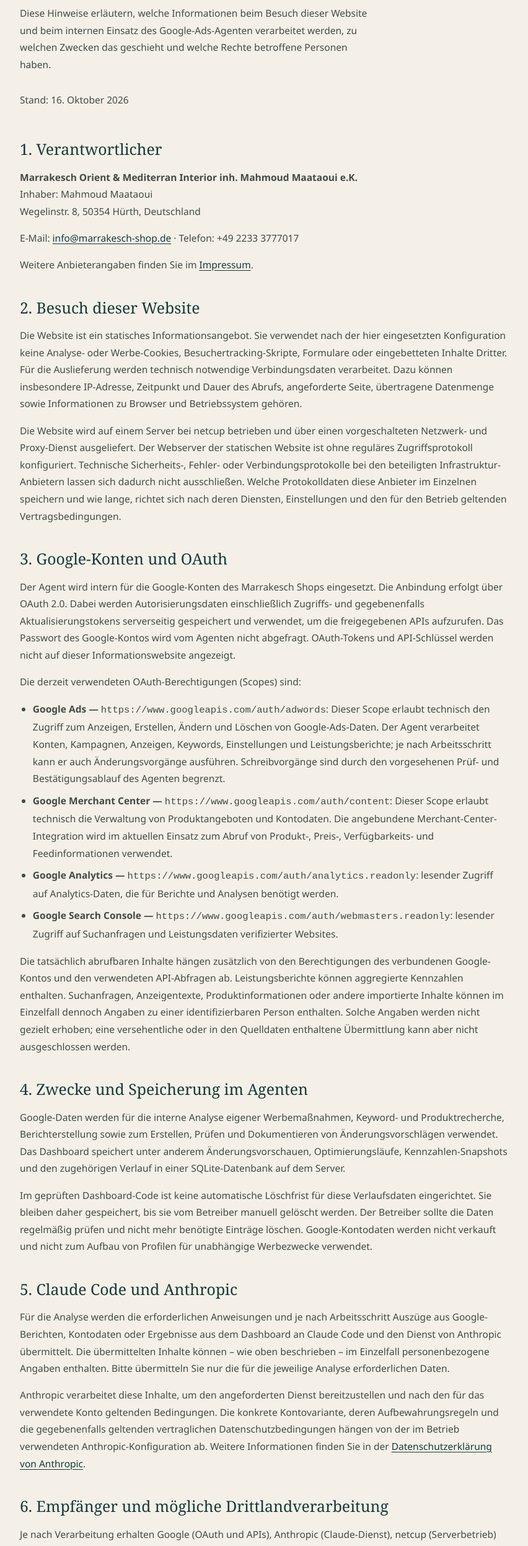
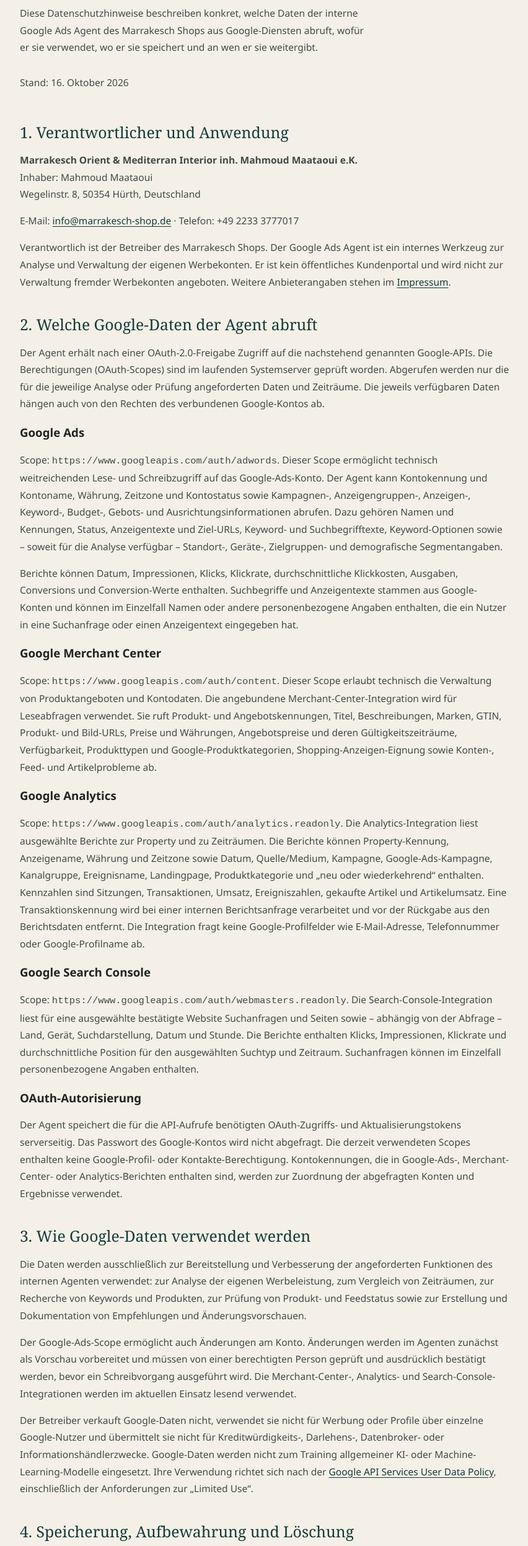
Before and after one commit to samirdev03/google-ads-agent-disclaimer, a plain HTML site: page site/privacy.html in a window 1280 px wide. Shown: the part 298-2793 px from the top of the page at 62% size, without its empty margins (213-1065 px from the left). Drawn offline with Linux system fonts and the light colour scheme.

Commit message:
Expand privacy notice for Google verification

```diff
--- a/site/privacy.html
+++ b/site/privacy.html
@@ -1,47 +1,54 @@
 <!doctype html>
 <html lang="de"><head>
 <meta charset="utf-8"><meta name="viewport" content="width=device-width, initial-scale=1">
-<meta name="description" content="Datenschutzhinweise zur Website und zum internen Google-Ads-Agenten des Marrakesch Shops."><meta name="theme-color" content="#153b3a">
-<title>Datenschutzhinweise | Google Ads Agent</title><link rel="icon" href="/favicon.svg" type="image/svg+xml"><link rel="stylesheet" href="/styles.css">
+<meta name="description" content="Ausführliche Datenschutzhinweise zum Google Ads Agent des Marrakesch Shops: Google-Daten, OAuth, Nutzung, Speicherung, Weitergabe und Löschung."><meta name="theme-color" content="#153b3a">
+<title>Datenschutzhinweise | Google Ads Agent – Marrakesch Shop</title><link rel="icon" href="/favicon.svg" type="image/svg+xml"><link rel="stylesheet" href="/styles.css">
 </head><body>
 <header class="site-header"><a class="wordmark" href="/" aria-label="Marrakesch Shop Google Ads Agent – Startseite"><span class="mark" aria-hidden="true">M</span><span><strong>Marrakesch Shop</strong><small>Google Ads Agent</small></span></a><nav aria-label="Hauptnavigation"><a href="/">Startseite</a><a href="/terms.html">Nutzungsbedingungen</a></nav></header>
 <main class="legal">
 <p class="eyebrow">Google Ads Agent · Datenschutz</p><h1>Datenschutzhinweise</h1>
-<p class="legal-lead">Diese Hinweise erläutern, welche Informationen beim Besuch dieser Website und beim internen Einsatz des Google-Ads-Agenten verarbeitet werden, zu welchen Zwecken das geschieht und welche Rechte betroffene Personen haben.</p>
+<p class="legal-lead">Diese Datenschutzhinweise beschreiben konkret, welche Daten der interne Google Ads Agent des Marrakesch Shops aus Google-Diensten abruft, wofür er sie verwendet, wo er sie speichert und an wen er sie weitergibt.</p>
 <p class="updated">Stand: 16. Oktober 2026</p>
-<section><h2>1. Verantwortlicher</h2>
+<section><h2>1. Verantwortlicher und Anwendung</h2>
 <p><strong>Marrakesch Orient &amp; Mediterran Interior inh. Mahmoud Maataoui e.K.</strong><br>Inhaber: Mahmoud Maataoui<br>Wegelinstr. 8, 50354 Hürth, Deutschland</p>
 <p>E-Mail: <a href="mailto:info@marrakesch-shop.de">info@marrakesch-shop.de</a> · Telefon: +49 2233 3777017</p>
-<p>Weitere Anbieterangaben finden Sie im <a href="/terms.html#impressum">Impressum</a>.</p></section>
-<section><h2>2. Besuch dieser Website</h2>
-<p>Die Website ist ein statisches Informationsangebot. Sie verwendet nach der hier eingesetzten Konfiguration keine Analyse- oder Werbe-Cookies, Besuchertracking-Skripte, Formulare oder eingebetteten Inhalte Dritter. Für die Auslieferung werden technisch notwendige Verbindungsdaten verarbeitet. Dazu können insbesondere IP-Adresse, Zeitpunkt und Dauer des Abrufs, angeforderte Seite, übertragene Datenmenge sowie Informationen zu Browser und Betriebssystem gehören.</p>
-<p>Die Website wird auf einem Server bei netcup betrieben und über einen vorgeschalteten Netzwerk- und Proxy-Dienst ausgeliefert. Der Webserver der statischen Website ist ohne reguläres Zugriffsprotokoll konfiguriert. Technische Sicherheits-, Fehler- oder Verbindungsprotokolle bei den beteiligten Infrastruktur-Anbietern lassen sich dadurch nicht ausschließen. Welche Protokolldaten diese Anbieter im Einzelnen speichern und wie lange, richtet sich nach deren Diensten, Einstellungen und den für den Betrieb geltenden Vertragsbedingungen.</p></section>
-<section><h2>3. Google-Konten und OAuth</h2>
-<p>Der Agent wird intern für die Google-Konten des Marrakesch Shops eingesetzt. Die Anbindung erfolgt über OAuth 2.0. Dabei werden Autorisierungsdaten einschließlich Zugriffs- und gegebenenfalls Aktualisierungstokens serverseitig gespeichert und verwendet, um die freigegebenen APIs aufzurufen. Das Passwort des Google-Kontos wird vom Agenten nicht abgefragt. OAuth-Tokens und API-Schlüssel werden nicht auf dieser Informationswebsite angezeigt.</p>
-<p>Die derzeit verwendeten OAuth-Berechtigungen (Scopes) sind:</p>
-<ul>
-<li><strong>Google Ads —</strong> <code>https://www.googleapis.com/auth/adwords</code>: Dieser Scope erlaubt technisch den Zugriff zum Anzeigen, Erstellen, Ändern und Löschen von Google-Ads-Daten. Der Agent verarbeitet Konten, Kampagnen, Anzeigen, Keywords, Einstellungen und Leistungsberichte; je nach Arbeitsschritt kann er auch Änderungsvorgänge ausführen. Schreibvorgänge sind durch den vorgesehenen Prüf- und Bestätigungsablauf des Agenten begrenzt.</li>
-<li><strong>Google Merchant Center —</strong> <code>https://www.googleapis.com/auth/content</code>: Dieser Scope erlaubt technisch die Verwaltung von Produktangeboten und Kontodaten. Die angebundene Merchant-Center-Integration wird im aktuellen Einsatz zum Abruf von Produkt-, Preis-, Verfügbarkeits- und Feedinformationen verwendet.</li>
-<li><strong>Google Analytics —</strong> <code>https://www.googleapis.com/auth/analytics.readonly</code>: lesender Zugriff auf Analytics-Daten, die für Berichte und Analysen benötigt werden.</li>
-<li><strong>Google Search Console —</strong> <code>https://www.googleapis.com/auth/webmasters.readonly</code>: lesender Zugriff auf Suchanfragen und Leistungsdaten verifizierter Websites.</li>
-</ul>
-<p>Die tatsächlich abrufbaren Inhalte hängen zusätzlich von den Berechtigungen des verbundenen Google-Kontos und den verwendeten API-Abfragen ab. Leistungsberichte können aggregierte Kennzahlen enthalten. Suchanfragen, Anzeigentexte, Produktinformationen oder andere importierte Inhalte können im Einzelfall dennoch Angaben zu einer identifizierbaren Person enthalten. Solche Angaben werden nicht gezielt erhoben; eine versehentliche oder in den Quelldaten enthaltene Übermittlung kann aber nicht ausgeschlossen werden.</p></section>
-<section><h2>4. Zwecke und Speicherung im Agenten</h2>
-<p>Google-Daten werden für die interne Analyse eigener Werbemaßnahmen, Keyword- und Produktrecherche, Berichterstellung sowie zum Erstellen, Prüfen und Dokumentieren von Änderungsvorschlägen verwendet. Das Dashboard speichert unter anderem Änderungsvorschauen, Optimierungsläufe, Kennzahlen-Snapshots und den zugehörigen Verlauf in einer SQLite-Datenbank auf dem Server.</p>
-<p>Im geprüften Dashboard-Code ist keine automatische Löschfrist für diese Verlaufsdaten eingerichtet. Sie bleiben daher gespeichert, bis sie vom Betreiber manuell gelöscht werden. Der Betreiber sollte die Daten regelmäßig prüfen und nicht mehr benötigte Einträge löschen. Google-Kontodaten werden nicht verkauft und nicht zum Aufbau von Profilen für unabhängige Werbezwecke verwendet.</p></section>
-<section><h2>5. Claude Code und Anthropic</h2>
-<p>Für die Analyse werden die erforderlichen Anweisungen und je nach Arbeitsschritt Auszüge aus Google-Berichten, Kontodaten oder Ergebnisse aus dem Dashboard an Claude Code und den Dienst von Anthropic übermittelt. Die übermittelten Inhalte können – wie oben beschrieben – im Einzelfall personenbezogene Angaben enthalten. Bitte übermitteln Sie nur die für die jeweilige Analyse erforderlichen Daten.</p>
-<p>Anthropic verarbeitet diese Inhalte, um den angeforderten Dienst bereitzustellen und nach den für das verwendete Konto geltenden Bedingungen. Die konkrete Kontovariante, deren Aufbewahrungsregeln und die gegebenenfalls geltenden vertraglichen Datenschutzbedingungen hängen von der im Betrieb verwendeten Anthropic-Konfiguration ab. Weitere Informationen finden Sie in der <a href="https://www.anthropic.com/legal/privacy" rel="noopener noreferrer">Datenschutzerklärung von Anthropic</a>.</p></section>
-<section><h2>6. Empfänger und mögliche Drittlandverarbeitung</h2>
-<p>Je nach Verarbeitung erhalten Google (OAuth und APIs), Anthropic (Claude-Dienst), netcup (Serverbetrieb) sowie der vorgeschaltete Netzwerk- und Proxy-Anbieter die jeweils erforderlichen Daten oder können technisch Zugriff darauf erhalten. Die Verarbeitung und eine mögliche Übermittlung in Staaten außerhalb des Europäischen Wirtschaftsraums richten sich nach den eingesetzten Konten, Diensten und Vertragsbedingungen der Anbieter. Für Einzelheiten zu Speicherfristen, Speicherorten und Übermittlungsmechanismen sind die jeweils geltenden Anbieterinformationen und Verträge maßgeblich.</p></section>
-<section><h2>7. Rechtsgrundlagen</h2>
-<p>Soweit personenbezogene Daten verarbeitet werden, erfolgt dies zur Bereitstellung und Sicherheit dieser Website sowie zur Verwaltung der eigenen Werbe- und Geschäftstätigkeit. Die jeweils einschlägige Rechtsgrundlage richtet sich nach dem konkreten Verarbeitungsvorgang und den Umständen des Einzelfalls.</p></section>
-<section><h2>8. Speicherdauer</h2>
-<p>Website-Verbindungsdaten werden nach den Einstellungen und Speicherfristen der beteiligten Infrastruktur-Anbieter gelöscht oder anonymisiert. Für gespeicherte Agentenverläufe gilt derzeit: keine automatische Löschung im Dashboard; manuelle Löschung durch den Betreiber. Für OAuth-Tokens ist im geprüften Code keine feste automatische Löschfrist erkennbar. Wenn die Anbindung nicht mehr benötigt wird, muss der Betreiber die Berechtigung bei Google widerrufen und die Tokens serverseitig löschen. Abweichende gesetzliche Aufbewahrungspflichten bleiben unberührt.</p></section>
-<section><h2>9. Rechte betroffener Personen</h2>
-<p>Betroffene Personen können nach Maßgabe der gesetzlichen Voraussetzungen Auskunft über ihre Daten sowie Berichtigung, Löschung, Einschränkung der Verarbeitung und Datenübertragbarkeit verlangen. Sie können einer Verarbeitung widersprechen, soweit diese auf berechtigten Interessen beruht. Außerdem können sie sich bei einer Datenschutzaufsichtsbehörde beschweren. Anfragen richten Sie bitte an <a href="mailto:info@marrakesch-shop.de">info@marrakesch-shop.de</a>.</p></section>
-<section><h2>10. Aktualisierung</h2>
-<p>Diese Datenschutzhinweise werden angepasst, wenn sich eingesetzte Dienste, Datenquellen oder Verarbeitungsabläufe wesentlich ändern.</p></section>
+<p>Verantwortlich ist der Betreiber des Marrakesch Shops. Der Google Ads Agent ist ein internes Werkzeug zur Analyse und Verwaltung der eigenen Werbekonten. Er ist kein öffentliches Kundenportal und wird nicht zur Verwaltung fremder Werbekonten angeboten. Weitere Anbieterangaben stehen im <a href="/terms.html#impressum">Impressum</a>.</p></section>
+<section><h2>2. Welche Google-Daten der Agent abruft</h2>
+<p>Der Agent erhält nach einer OAuth-2.0-Freigabe Zugriff auf die nachstehend genannten Google-APIs. Die Berechtigungen (OAuth-Scopes) sind im laufenden Systemserver geprüft worden. Abgerufen werden nur die für die jeweilige Analyse oder Prüfung angeforderten Daten und Zeiträume. Die jeweils verfügbaren Daten hängen auch von den Rechten des verbundenen Google-Kontos ab.</p>
+<h3>Google Ads</h3>
+<p>Scope: <code>https://www.googleapis.com/auth/adwords</code>. Dieser Scope ermöglicht technisch weitreichenden Lese- und Schreibzugriff auf das Google-Ads-Konto. Der Agent kann Kontokennung und Kontoname, Währung, Zeitzone und Kontostatus sowie Kampagnen-, Anzeigengruppen-, Anzeigen-, Keyword-, Budget-, Gebots- und Ausrichtungsinformationen abrufen. Dazu gehören Namen und Kennungen, Status, Anzeigentexte und Ziel-URLs, Keyword- und Suchbegrifftexte, Keyword-Optionen sowie – soweit für die Analyse verfügbar – Standort-, Geräte-, Zielgruppen- und demografische Segmentangaben.</p>
+<p>Berichte können Datum, Impressionen, Klicks, Klickrate, durchschnittliche Klickkosten, Ausgaben, Conversions und Conversion-Werte enthalten. Suchbegriffe und Anzeigentexte stammen aus Google-Konten und können im Einzelfall Namen oder andere personenbezogene Angaben enthalten, die ein Nutzer in eine Suchanfrage oder einen Anzeigentext eingegeben hat.</p>
+<h3>Google Merchant Center</h3>
+<p>Scope: <code>https://www.googleapis.com/auth/content</code>. Dieser Scope erlaubt technisch die Verwaltung von Produktangeboten und Kontodaten. Die angebundene Merchant-Center-Integration wird für Leseabfragen verwendet. Sie ruft Produkt- und Angebotskennungen, Titel, Beschreibungen, Marken, GTIN, Produkt- und Bild-URLs, Preise und Währungen, Angebotspreise und deren Gültigkeitszeiträume, Verfügbarkeit, Produkttypen und Google-Produktkategorien, Shopping-Anzeigen-Eignung sowie Konten-, Feed- und Artikelprobleme ab.</p>
+<h3>Google Analytics</h3>
+<p>Scope: <code>https://www.googleapis.com/auth/analytics.readonly</code>. Die Analytics-Integration liest ausgewählte Berichte zur Property und zu Zeiträumen. Die Berichte können Property-Kennung, Anzeigename, Währung und Zeitzone sowie Datum, Quelle/Medium, Kampagne, Google-Ads-Kampagne, Kanalgruppe, Ereignisname, Landingpage, Produktkategorie und „neu oder wiederkehrend“ enthalten. Kennzahlen sind Sitzungen, Transaktionen, Umsatz, Ereigniszahlen, gekaufte Artikel und Artikelumsatz. Eine Transaktionskennung wird bei einer internen Berichtsanfrage verarbeitet und vor der Rückgabe aus den Berichtsdaten entfernt. Die Integration fragt keine Google-Profilfelder wie E-Mail-Adresse, Telefonnummer oder Google-Profilname ab.</p>
+<h3>Google Search Console</h3>
+<p>Scope: <code>https://www.googleapis.com/auth/webmasters.readonly</code>. Die Search-Console-Integration liest für eine ausgewählte bestätigte Website Suchanfragen und Seiten sowie – abhängig von der Abfrage – Land, Gerät, Suchdarstellung, Datum und Stunde. Die Berichte enthalten Klicks, Impressionen, Klickrate und durchschnittliche Position für den ausgewählten Suchtyp und Zeitraum. Suchanfragen können im Einzelfall personenbezogene Angaben enthalten.</p>
+<h3>OAuth-Autorisierung</h3>
+<p>Der Agent speichert die für die API-Aufrufe benötigten OAuth-Zugriffs- und Aktualisierungstokens serverseitig. Das Passwort des Google-Kontos wird nicht abgefragt. Die derzeit verwendeten Scopes enthalten keine Google-Profil- oder Kontakte-Berechtigung. Kontokennungen, die in Google-Ads-, Merchant-Center- oder Analytics-Berichten enthalten sind, werden zur Zuordnung der abgefragten Konten und Ergebnisse verwendet.</p></section>
+<section><h2>3. Wie Google-Daten verwendet werden</h2>
+<p>Die Daten werden ausschließlich zur Bereitstellung und Verbesserung der angeforderten Funktionen des internen Agenten verwendet: zur Analyse der eigenen Werbeleistung, zum Vergleich von Zeiträumen, zur Recherche von Keywords und Produkten, zur Prüfung von Produkt- und Feedstatus sowie zur Erstellung und Dokumentation von Empfehlungen und Änderungsvorschauen.</p>
+<p>Der Google-Ads-Scope ermöglicht auch Änderungen am Konto. Änderungen werden im Agenten zunächst als Vorschau vorbereitet und müssen von einer berechtigten Person geprüft und ausdrücklich bestätigt werden, bevor ein Schreibvorgang ausgeführt wird. Die Merchant-Center-, Analytics- und Search-Console-Integrationen werden im aktuellen Einsatz lesend verwendet.</p>
+<p>Der Betreiber verkauft Google-Daten nicht, verwendet sie nicht für Werbung oder Profile über einzelne Google-Nutzer und übermittelt sie nicht für Kreditwürdigkeits-, Darlehens-, Datenbroker- oder Informationshändlerzwecke. Google-Daten werden nicht zum Training allgemeiner KI- oder Machine-Learning-Modelle eingesetzt. Ihre Verwendung richtet sich nach der <a href="https://developers.google.com/terms/api-services-user-data-policy" rel="noopener noreferrer">Google API Services User Data Policy</a>, einschließlich der Anforderungen zur „Limited Use“.</p></section>
+<section><h2>4. Speicherung, Aufbewahrung und Löschung</h2>
+<p>OAuth-Tokens und Google-API-Zugangsdaten liegen in serverseitigen Credential-Dateien und werden den jeweiligen API-Integrationen in schreibgeschützten Container-Einbindungen zur Verfügung gestellt. Sie werden nicht an den Browser ausgeliefert und nicht im öffentlichen Website-Code gespeichert. Eine feste automatische Löschfrist für diese Tokens ist im geprüften Betrieb nicht eingerichtet. Wird eine Google-Verbindung nicht mehr benötigt, muss der Betreiber die Berechtigung bei Google widerrufen und die Tokens serverseitig löschen.</p>
+<p>Das Dashboard speichert auf dem Server in einer SQLite-Datenbank unter anderem Änderungsvorschauen, Kontokennungen, Anmerkungen, Lauf- und Entscheidungsverläufe, Status, Zeiträume, Kennzahlen, Zusammenfassungen und zugehörige Nutzdaten. Teile des Verlaufs sind im Dashboard-Code als fortlaufend und änderungsgeschützt eingerichtet. Es gibt keine automatische Löschung und keine reguläre Löschfunktion in der Dashboard-Oberfläche. Eine Löschung erfolgt durch serverseitige Wartung des Betreibers. Löschanfragen können an die oben genannte Kontaktadresse gerichtet werden.</p>
+<p>Bei Google und Anthropic richten sich Aufbewahrung und Löschung zusätzlich nach den jeweiligen Diensten und dem aktiven Vertrag beziehungsweise Kontotyp. Die Website und der statische Webserver speichern nach der vorliegenden Konfiguration keine regulären Seitenzugriffsprotokolle. Sicherheits-, Fehler- und Verbindungsprotokolle des Servers und von Infrastruktur-Anbietern können dennoch entstehen; ihre Fristen richten sich nach den dort wirksamen Einstellungen und Verträgen.</p></section>
+<section><h2>5. Weitergabe an Google, Anthropic und Hosting-Anbieter</h2>
+<p><strong>Google:</strong> Google erhält OAuth-Autorisierungs- und API-Anfragen, um die freigegebenen Kontodaten bereitzustellen und angeforderte Google-Ads-Änderungen auszuführen. Dabei gelten die Google-Datenschutzinformationen und die oben verlinkte Google API Services User Data Policy.</p>
+<p><strong>Anthropic / Claude Code:</strong> Für eine vom Betreiber angeforderte Analyse werden die dafür erforderlichen Anweisungen und ausgewählte Google-Berichtsdaten oder Dashboard-Ergebnisse an Claude Code und Anthropic übertragen. Anthropic verarbeitet diese Inhalte zur Generierung der angeforderten Antwort. Nicht jeder API-Datensatz wird automatisch an Anthropic übertragen; übermittelt wird der für die jeweilige Aufgabe benötigte Kontext. Der Betreiber nutzt Google-Daten nicht zum Training von Modellen und übermittelt sie Anthropic ausschließlich zur Bereitstellung der angeforderten Agentenfunktion. Anthropic beschreibt die Datennutzung von Claude Code in seiner <a href="https://docs.anthropic.com/en/docs/claude-code/data-usage" rel="noopener noreferrer">Produktdokumentation</a>. Die konkrete Anthropic-Kontovariante und deren Einstellungen können zusätzliche Aufbewahrungsbedingungen festlegen; der Betreiber darf für diese Verarbeitung keine Teilnahme an einem Modelltraining freischalten.</p>
+<p><strong>Hosting:</strong> Der Agent und die Website werden auf einem Server bei netcup betrieben. Netcup und der Betreiber des vorgeschalteten öffentlichen Webservers können zur Übertragung und Absicherung der Verbindung erforderliche technische Verbindungsdaten erhalten. Daten werden nicht an sonstige Empfänger verkauft oder für deren unabhängige Zwecke bereitgestellt. Eine Verarbeitung außerhalb des Europäischen Wirtschaftsraums durch Google oder Anthropic kann je nach verwendetem Konto und Vertrag stattfinden; maßgeblich sind die für den konkreten Dienst geltenden Anbieterbedingungen und Übermittlungsmechanismen.</p></section>
+<section><h2>6. Schutz der Daten</h2>
+<p>Die Website und die Verbindungen zu Google-APIs sowie Anthropic werden über HTTPS/TLS übertragen. OAuth-Zugangsdaten werden serverseitig und getrennt vom Website-Code gehalten; die Google-Integrationen erhalten sie über schreibgeschützte Einbindungen. OAuth-Tokens werden nicht im Browser angezeigt. Das Dashboard verlangt eine Autorisierung, bevor gespeicherte Agentenverläufe abgerufen oder bearbeitet werden können. Der Serverzugriff ist auf den Betreiber und die für den technischen Betrieb nötigen Prozesse beschränkt. Die SQLite-Datenbank ist nicht öffentlich abrufbar. Eine Verschlüsselung der gespeicherten Daten im Ruhezustand wird hier nicht zugesichert.</p></section>
+<section><h2>7. Personenbezogene Daten und Rechtsgrundlage</h2>
+<p>Der Agent ruft keine Google-Nutzerprofile oder Kontaktlisten ab. Die oben genannten Konto-, Anzeigen-, Such- und Leistungsdaten beziehen sich überwiegend auf das Geschäftskonto des Betreibers. Suchbegriffe, URLs, Anzeigentexte oder sonstige Inhalte können dennoch im Einzelfall personenbezogene Angaben enthalten. Auch IP-Adressen von Website-Besuchern sind personenbezogene Daten.</p>
+<p>Soweit personenbezogene Daten verarbeitet werden, erfolgt dies zur Bereitstellung und Sicherheit der Website sowie zur Verwaltung und Verbesserung der eigenen Geschäftstätigkeit. Die konkrete Rechtsgrundlage wird vom Verantwortlichen nach Zweck und Umständen der jeweiligen Verarbeitung bestimmt. Für die Verarbeitung von Google-Nutzerdaten außerhalb dieser Zwecke findet keine Weiterverwendung statt.</p></section>
+<section><h2>8. Besuch der Informationswebsite</h2>
+<p>Diese statische Informationswebsite setzt keine Analyse- oder Werbe-Cookies, Besuchertracking-Skripte, Formulare oder eingebetteten Inhalte Dritter ein. Beim Seitenabruf können technisch notwendige Verbindungsdaten anfallen, insbesondere IP-Adresse, Zeitpunkt, angeforderte Seite sowie Informationen zu Browser und Betriebssystem. Der öffentliche Caddy-Webserver ist ohne reguläres Zugriffsprotokoll konfiguriert. Technische Sicherheits- und Fehlerprotokolle auf Server- oder Hostingebene sind davon nicht ausgeschlossen.</p></section>
+<section><h2>9. Rechte und Kontakt</h2>
+<p>Betroffene Personen können im gesetzlichen Umfang Auskunft, Berichtigung, Löschung, Einschränkung der Verarbeitung und Datenübertragbarkeit verlangen sowie einer Verarbeitung widersprechen. Anfragen und Löschanträge richten Sie bitte an <a href="mailto:info@marrakesch-shop.de">info@marrakesch-shop.de</a>. Sie können sich außerdem bei einer Datenschutzaufsichtsbehörde beschweren.</p></section>
+<section><h2>10. Änderungen dieser Hinweise</h2>
+<p>Diese Datenschutzhinweise werden aktualisiert, wenn sich die vom Agenten abgerufenen Daten, seine Zwecke, Speicherorte oder Empfänger ändern. Die aktuelle Fassung bleibt unter dieser URL verfügbar.</p></section>
 </main>
 <footer class="site-footer"><a class="wordmark compact" href="/"><span class="mark" aria-hidden="true">M</span><span><strong>Marrakesch Shop</strong><small>Google Ads Agent</small></span></a><nav aria-label="Rechtliche Informationen"><a href="/">Startseite</a><a href="/terms.html">Nutzungsbedingungen & Impressum</a></nav><p>Stand: 16. Oktober 2026</p></footer>
 </body></html>
```
Also changed, not shown: 1 other file.
